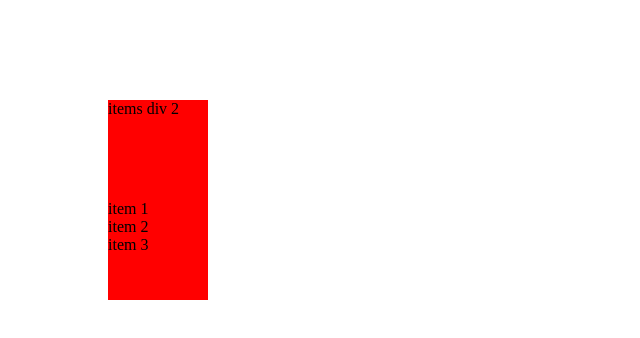
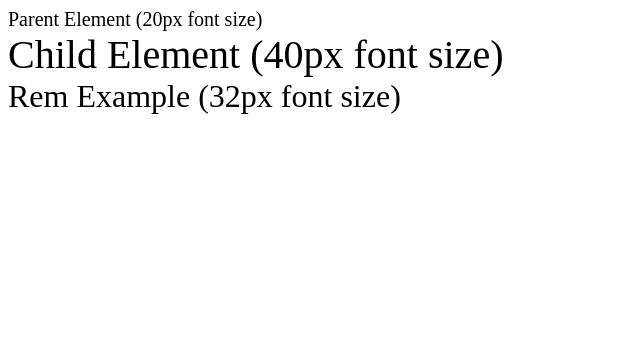
Before and after one commit to sagarhasan273/React.Js, a React (Create React App) app: page / in a window 1280 px wide. Shown: the top 338 px of the page, without its empty margins (0-640 px from the left). Built offline with nearby package versions, Linux system fonts and the light colour scheme.

Commit message:
em and rem

```diff
--- a/src/App.js
+++ b/src/App.js
@@ -1,10 +1,11 @@
 import React from 'react';
-import PositionCSS from './component/PositionCSS';
+import './app.css';
+import Units from './component/units';
 
 export default function App() {
   return (
     <div>
-      <PositionCSS />
+      <Units />
     </div>
   );
 }
--- /dev/null
+++ b/src/app.css
@@ -0,0 +1,12 @@
+html {
+    font-size: 16px; /* 1 rem = 16px */
+  }
+.parent {
+    font-size: 20px; /* 1 em = 20px */
+}
+.child {
+    font-size: 2em; /* 2 * parent's font-size (20px) = 40px */
+}
+.rem-example {
+    font-size: 2rem; /* 2 * root font-size (16px) = 32px */
+}
--- /dev/null
+++ b/src/component/units.js
@@ -0,0 +1,13 @@
+import React from 'react';
+
+export default function Units() {
+  return (
+    <div className="parent">
+      Parent Element (20px font size)
+      <div className="child">
+        Child Element (40px font size)
+        <div className="rem-example">Rem Example (32px font size)</div>
+      </div>
+    </div>
+  );
+}
```
